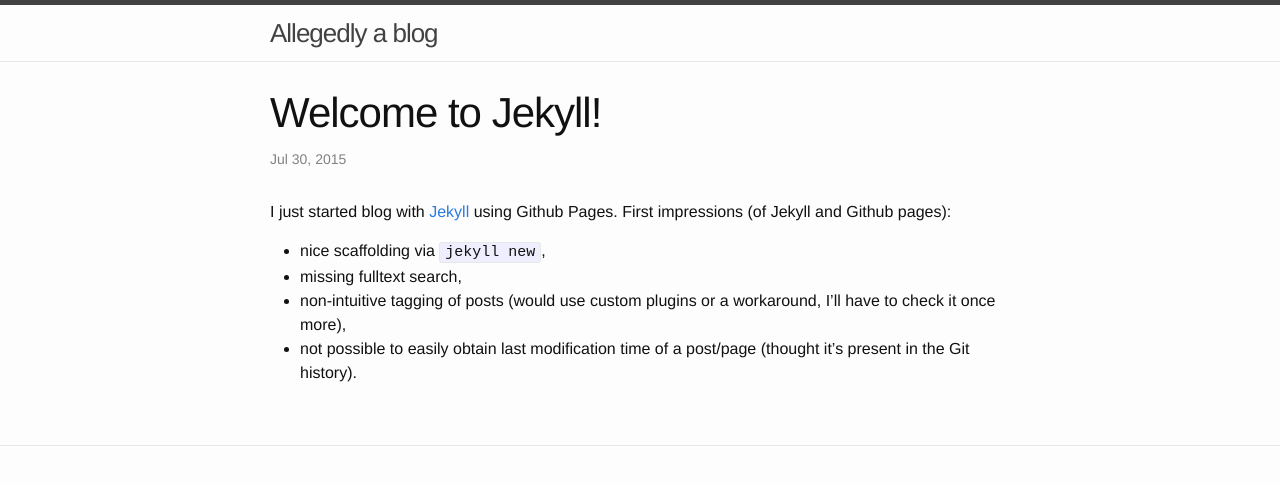
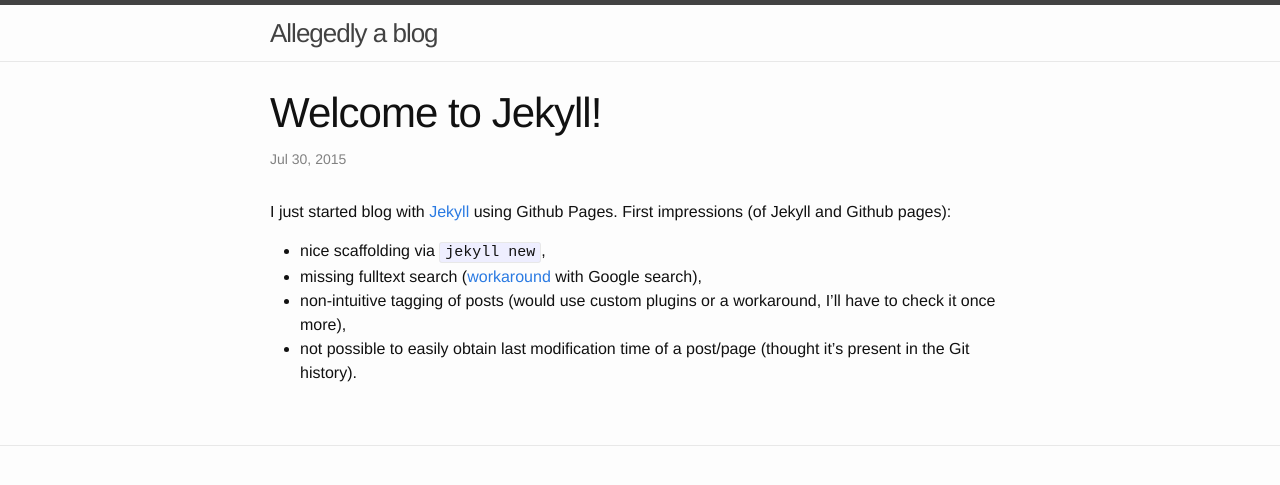
Before and after one commit to Werkov/Werkov.github.io, a Jekyll site: the page built from _posts/2015-07-30-welcome-to-jekyll.markdown, in a window 1280 px wide. Shown: the top 485 px of the page. Built offline with Jekyll 4.4.1, drawn with Linux system fonts in a browser that asks for light colours.

```diff
--- /dev/null
+++ b/CNAME
@@ -0,0 +1 @@
+koutny.org
--- a/_posts/2015-07-30-welcome-to-jekyll.markdown
+++ b/_posts/2015-07-30-welcome-to-jekyll.markdown
@@ -7,10 +7,11 @@ I just started blog with [Jekyll][jekyll] using Github Pages. First impressions
 (of Jekyll and Github pages):
 
   * nice scaffolding via `jekyll new`,
-  * missing fulltext search,
+  * missing fulltext search ([workaround][1] with Google search),
   * non-intuitive tagging of posts (would use custom plugins or a workaround,
     I'll have to check it once more),
   * not possible to easily obtain last modification time of a post/page
     (thought it's present in the Git history).
 
 [jekyll]:      http://jekyllrb.com
+[1]: http://bruceeckel.github.io/2014/11/19/using-github-pages/
```
